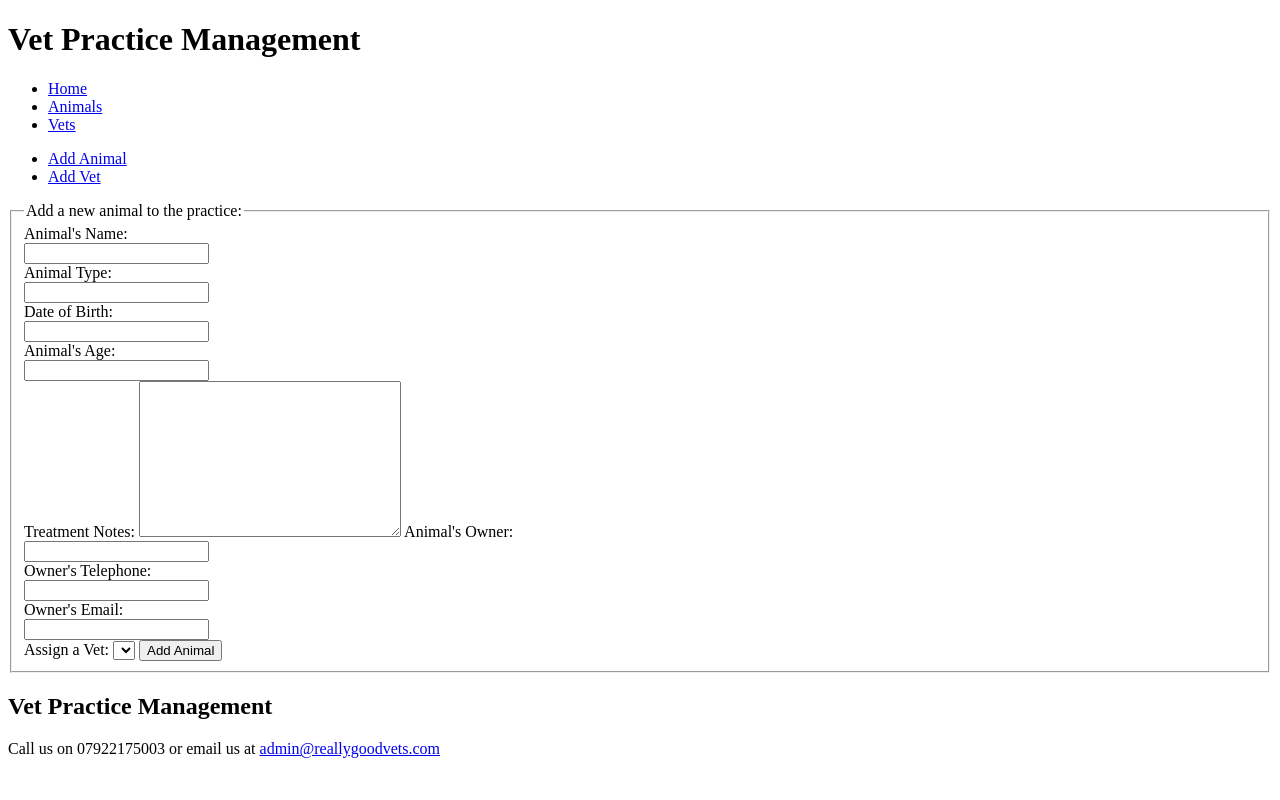
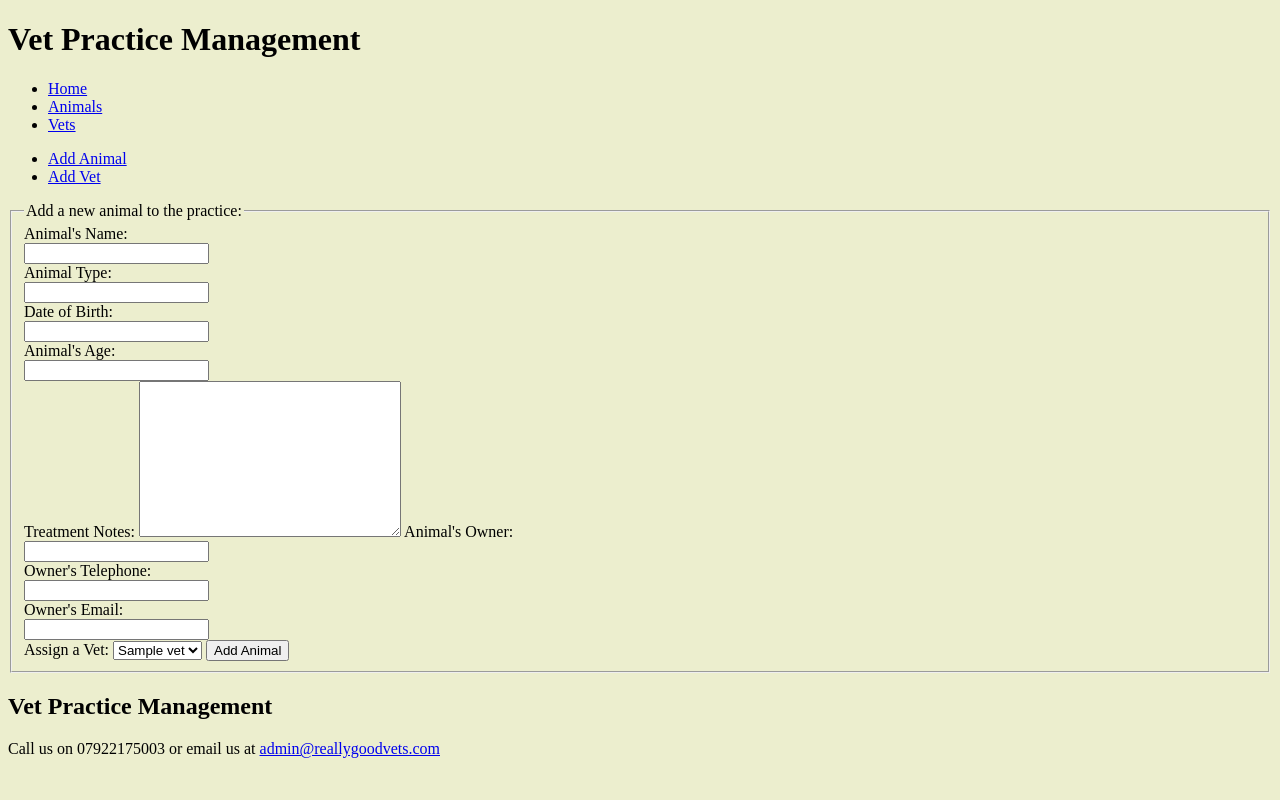
Before and after one commit to jonnystv/Project_01_Vet_Management_App, a Flask app: page /animals/new in a window 1280 px wide. Run offline with Flask 2, Linux system fonts and the light colour scheme; a database or web service that is not in the repository returns one stand-in record (values such as "Sample title"); lists and menus that the app fills with data are empty; some libraries are stand-ins or nearby versions.

Commit message:
route and html for add new animal completed Thanks Sandy

```diff
--- a/controllers/animals_controller.py
+++ b/controllers/animals_controller.py
@@ -25,9 +25,10 @@ def animals_page():
 
 @animals_blueprint.route("/animals/new")
 def new_animal():
-    return render_template("/animals/new.html")
+    vets = vet_repository.select_all()
+    return render_template("/animals/new.html", vets = vets)
 
-@animals_blueprint.route("/animals/", methods=["POST"])
+@animals_blueprint.route("/animals", methods=["POST"])
 def add_animal():
     name = request.form["name"]
     type = request.form["type"]
@@ -37,10 +38,10 @@ def add_animal():
     owner = request.form["owner"]
     owner_tel = request.form["owner_tel"]
     owner_email = request.form["owner_email"]
-    vet_id = request.form["vet_id"]
-    vet = vet_repository.select(vet_id)
-    new_animal = Animal(name, type, dob, age, notes, owner, owner_email, owner_tel, vet)
-    animal_repository.save(new_animal)
+    # vet_id = request.form["vet_id"]
+    vet = vet_repository.select(request.form['vet_id'])
+    animal = Animal(name, type, dob, age, notes, owner, owner_email, owner_tel, vet)
+    animal_repository.save(animal)
     return redirect("/animals")
 
 @animals_blueprint.route("/animals/<id>/delete", methods=['POST'])
--- a/controllers/vets_controller.py
+++ b/controllers/vets_controller.py
@@ -20,8 +20,8 @@ def new_vet():
 @vets_blueprint.route("/vets", methods=["POST"])
 def add_vet():
     name = request.form["name"]
-    new_vet = Vet(name)
-    vet_repository.save(new_vet)
+    vet = Vet(name)
+    vet_repository.save(vet)
     return redirect("/vets")
 
 @vets_blueprint.route("/vets/<id>/delete", methods=['POST'])
--- a/static/style.css
+++ b/static/style.css
@@ -0,0 +1,3 @@
+body {
+    background-color: #eceece;
+}
--- a/templates/animals/new.html
+++ b/templates/animals/new.html
@@ -1,6 +1,6 @@
 {% extends 'base.html' %} {% block content %}
 
-<form action="/animals/new" method="POST">
+<form action="/animals" method="POST">
     <fieldset>
         <legend>Add a new animal to the practice:</legend>
         <label for="name">Animal's Name:</label><br>
@@ -28,9 +28,9 @@
         <input type="text" id="owner_email" name="owner_email"><br>
 
         <label for="vet_id">Assign a Vet:</label>
-        <select id="vet_id" name="vet_id" size="1">
+        <select id="vet" name="vet_id" size="1">
             {% for vet in vets %}
-            <option value="{{vet_id}}">{{vet.name}}</option>
+            <option value="{{vet.id}}">{{vet.name}}</option>
             {% endfor %}
         </select>
 
--- a/templates/animals/show.html
+++ b/templates/animals/show.html
@@ -1,6 +1,6 @@
 {% extends 'base.html' %} {% block content %}
 
-<h2>Individual Animal Details</h2>
+<h2>Full Details for {{animal.name}} the {{animal.type}}</h2>
 
 <table>
     <tr>
--- a/templates/base.html
+++ b/templates/base.html
@@ -4,6 +4,7 @@
 <head>
     <meta charset="UTF-8">
     <meta name="viewport" content="width=device-width, initial-scale=1.0">
+    <link rel="stylesheet" href="{{ url_for('static', filename='style.css') }}">
     <title>{{ title }} - Vet Practice Management</title>
 </head>
 
```
Also changed, not shown: templates/vets/index.html (+8 -16 lines).
